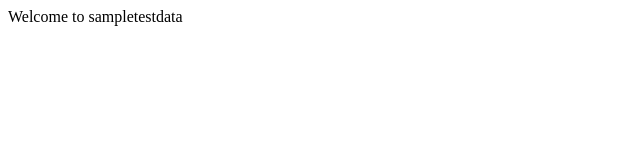
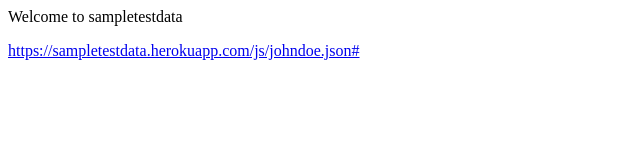
Before and after one commit to codelabspro/sampletestdata, a plain HTML site: page public/index.html in a window 1280 px wide. Shown: the whole page, without its empty margins (0-640 px from the left). Drawn offline with Linux system fonts and the light colour scheme.

Commit message:
Added link to johndoe.json

```diff
--- a/public/index.html
+++ b/public/index.html
@@ -1 +1,3 @@
 <p>Welcome to sampletestdata</p>
+
+<a href="https://sampletestdata.herokuapp.com/js/johndoe.json#">https://sampletestdata.herokuapp.com/js/johndoe.json#</a>
```
